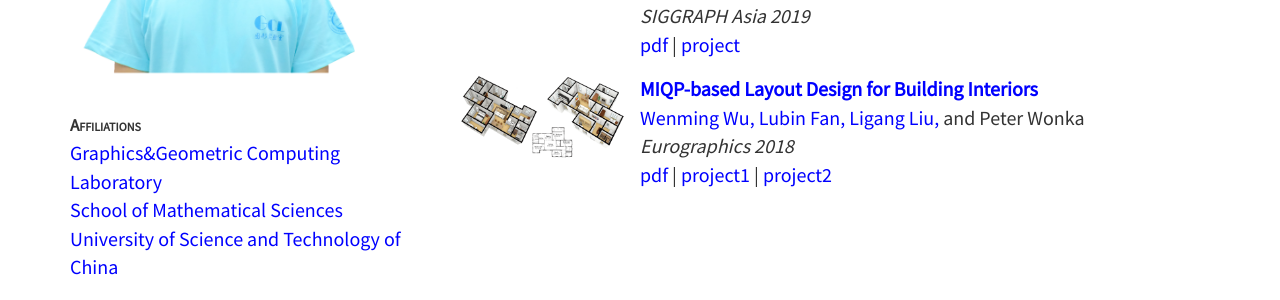
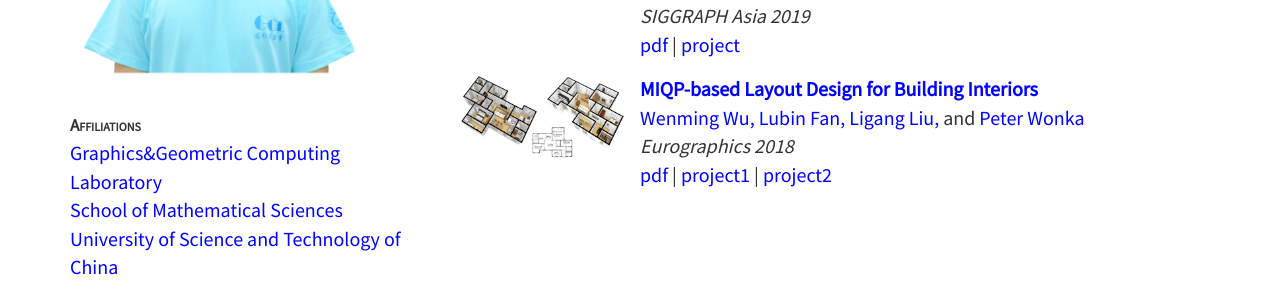
Before and after one commit to wutomwu/wutomwu.github.io, a Jekyll site: the page built from index.html, in a window 1280 px wide. Shown: the part 277-577 px from the top of the page. Built offline with Jekyll 4.4.1, drawn with Linux system fonts in a browser that asks for light colours; part of the change alters nothing that is shown.

```diff
--- a/_data/people.json
+++ b/_data/people.json
@@ -2,5 +2,6 @@
 	"Wenming Wu": "/",
 	"Lubin Fan": "https://lubinfan.github.io/",
 	"Xiao-Ming Fu": "http://staff.ustc.edu.cn/~fuxm/",
-	"Ligang Liu": "http://staff.ustc.edu.cn/~lgliu/"
+	"Ligang Liu": "http://staff.ustc.edu.cn/~lgliu/",
+	"Peter Wonka": "http://peterwonka.net/"
 }
```
